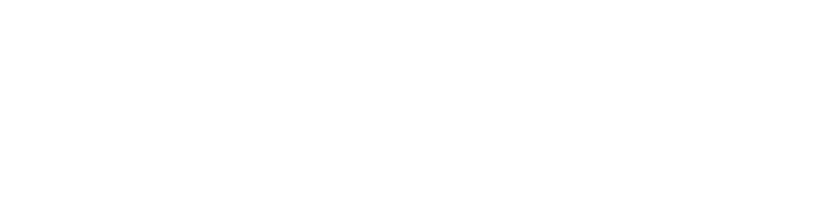
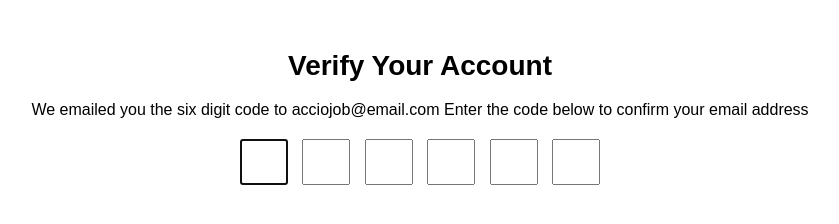
Before and after one commit to acciojob/OTP-SaiPrasad-22, a website: page main.html in a window 1280 px wide. Shown: the whole page, without its empty margins (220-1059 px from the left). Drawn offline with Linux system fonts and the light colour scheme.

Commit message:
created a submission

```diff
--- a/main.html
+++ b/main.html
@@ -7,6 +7,23 @@
 </head>
 
 <body>
+
+	<h1 id="verification_heading"><center>Verify Your Account</center></h1>
+	<p id="verification_subtext"><center>We emailed you the six digit code to acciojob@email.com Enter the code below to confirm your email address</center></p>
+	<div class="code-container">
+    <input type="text" maxlength="1" class="code" id="code1" autofocus>
+    <input type="text" maxlength="1" class="code" id="code2">
+    <input type="text" maxlength="1" class="code" id="code3">
+    <input type="text" maxlength="1" class="code" id="code4">
+    <input type="text" maxlength="1" class="code" id="code5">
+    <input type="text" maxlength="1" class="code" id="code6">
+  </div>
+
+
+
+
+
+
 	<!-- the entire body must be written by student -->
     <script type="text/javascript" src="./script.js">
 </script>
--- a/styles.css
+++ b/styles.css
@@ -1 +1,26 @@
-/*  your css code here. If applicable */
+body {
+  font-family: Arial, sans-serif;
+  text-align: center;
+  margin-top: 50px;
+}
+
+.code-container {
+  margin-top: 20px;
+}
+
+.code {
+  width: 40px;
+  height: 40px;
+  font-size: 20px;
+  text-align: center;
+  margin: 0 5px;
+}
+
+#verification_heading {
+  font-size: 28px;
+}
+
+#verification_subtext {
+  font-size: 18px;
+  margin-top: 10px;
+}
```
